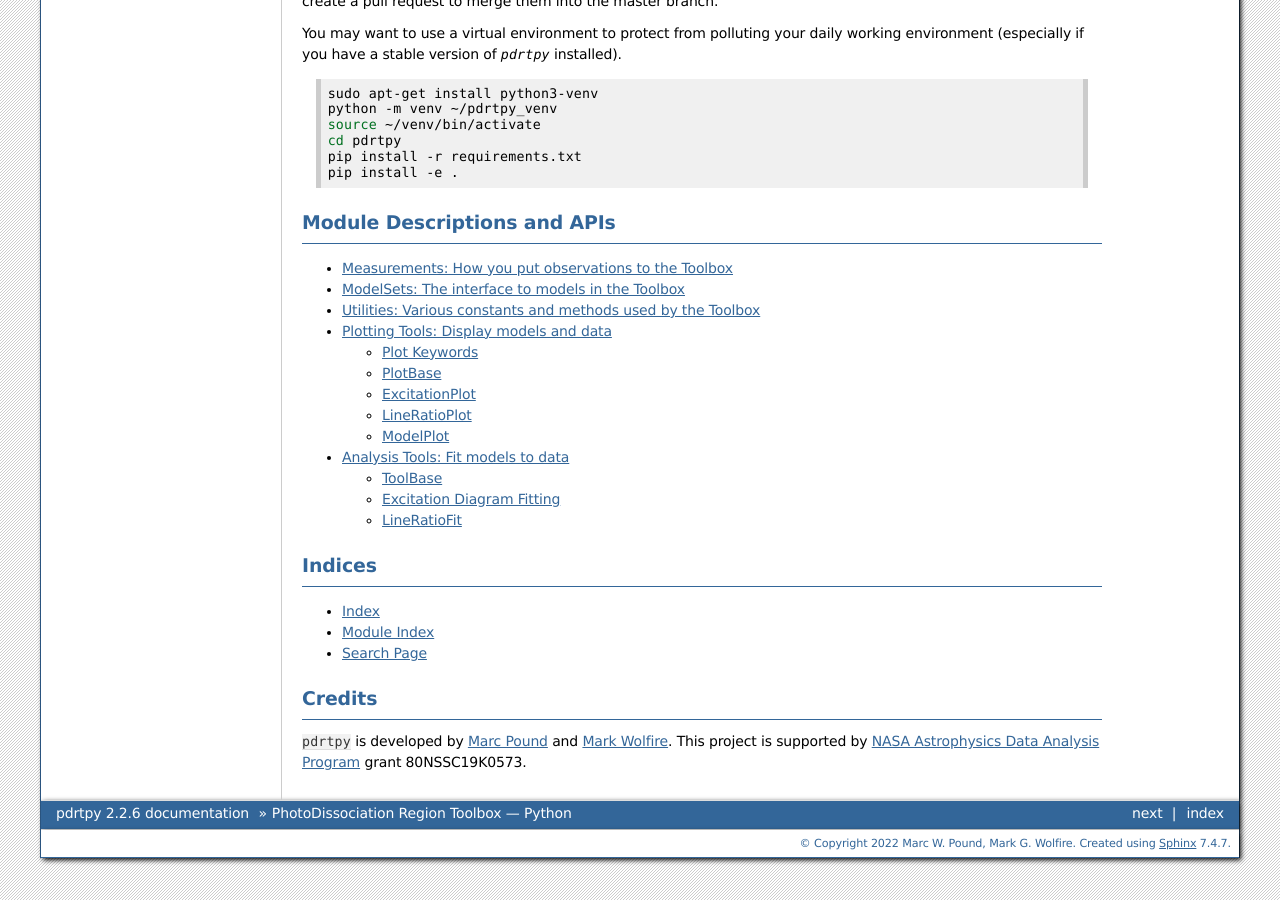
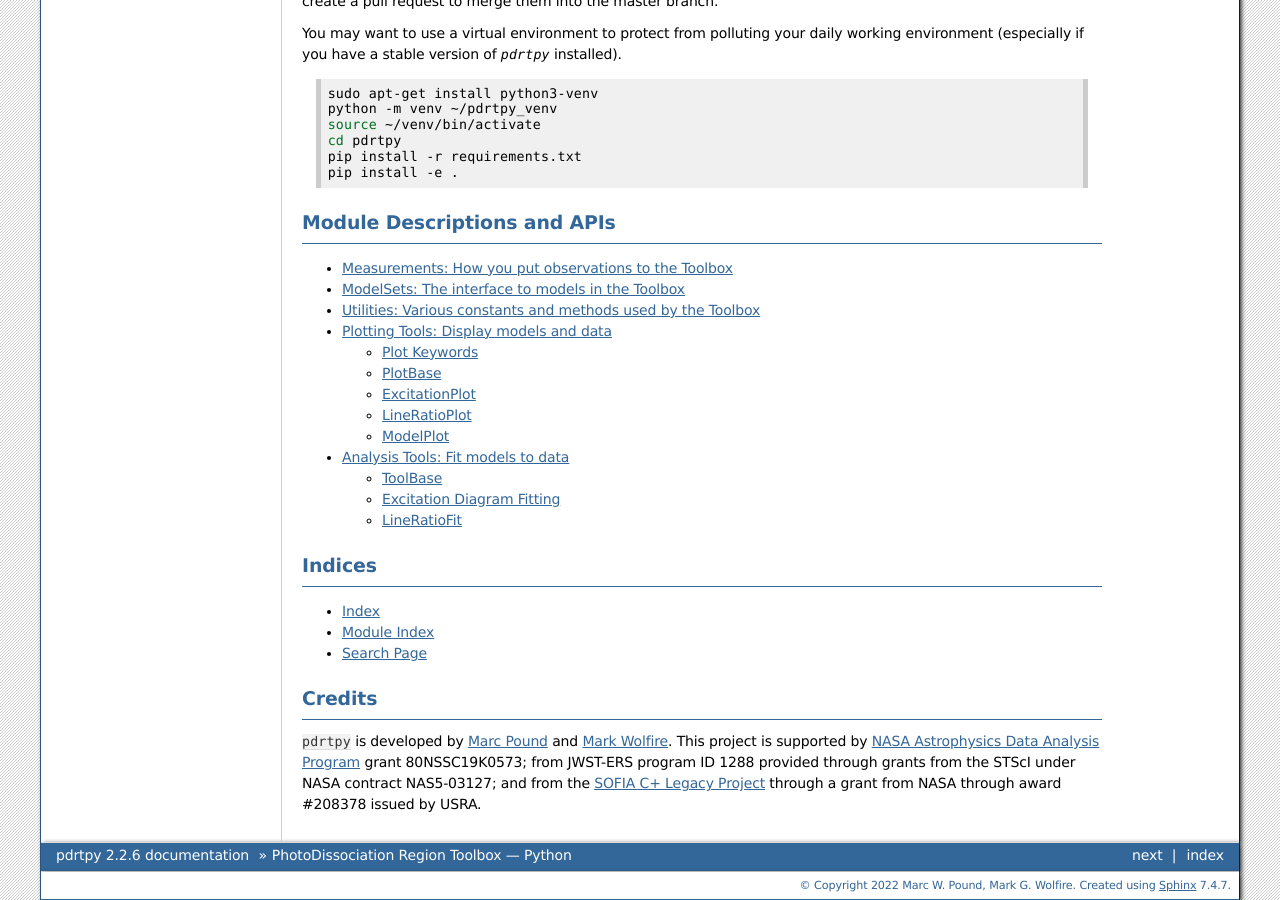
Before and after one commit to mpound/pdrtpy, a Sphinx documentation site: the page built from docs/source/index.rst, in a window 1280 px wide and 900 px high, scrolled down 2265 px. Built offline with Sphinx 7.4.7, drawn with Linux system fonts in a browser that asks for light colours.

Commit message:
add more support

```diff
--- a/docs/source/index.rst
+++ b/docs/source/index.rst
@@ -21,5 +21,10 @@ Indices
 
 Credits
 =======
-``pdrtpy`` is developed by `Marc Pound <https://www.astro.umd.edu/~mpound>`_ and `Mark Wolfire <https://www.astro.umd.edu/~mwolfire>`_.
-This project is supported by `NASA Astrophysics Data Analysis Program <https://science.nasa.gov/researchers/volunteer-review-panels/astrophysics-data-analysis-program-appendix-d2-annual-roses-nra>`_ grant 80NSSC19K0573.
+``pdrtpy`` is developed by `Marc Pound <https://www.astro.umd.edu/~mpound>`_
+and `Mark Wolfire <https://www.astro.umd.edu/~mwolfire>`_.
+This project is supported by `NASA Astrophysics Data Analysis Program
+<https://science.nasa.gov/researchers/volunteer-review-panels/astrophysics-data-analysis-program-appendix-d2-annual-roses-nra>`_
+grant 80NSSC19K0573; from JWST-ERS program ID 1288 provided through
+grants from the STScI under NASA contract NAS5-03127; and from the `SOFIA C+ Legacy Project <https://feedback.astro.umd.edu>`_ through a grant
+from NASA through award #208378 issued by USRA.
```
